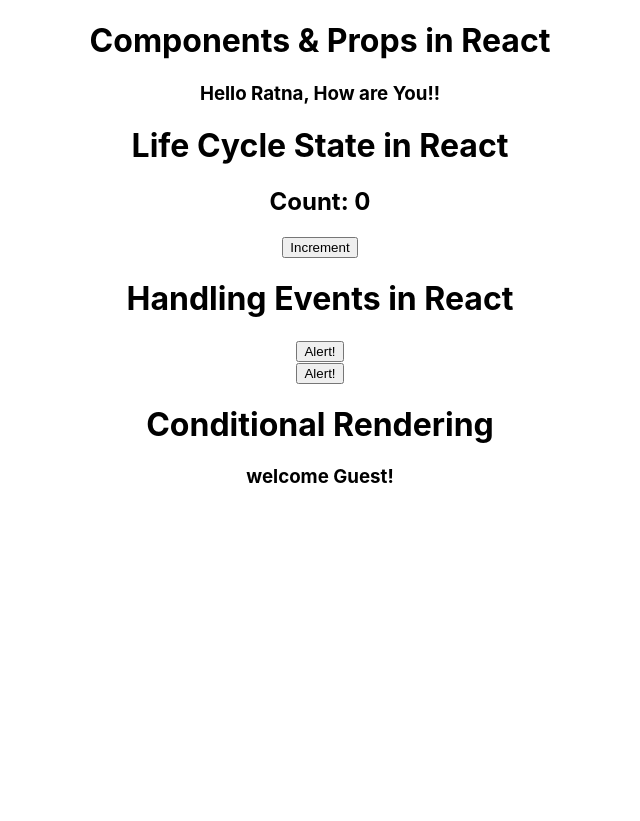
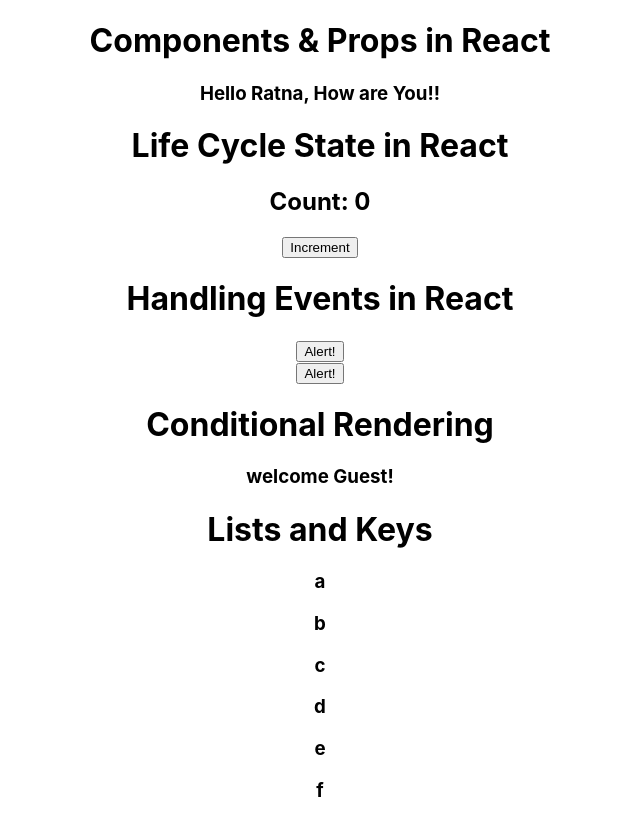
Before and after one commit to Ratna1992/react-template, a React (Create React App) app: page / in a window 1280 px wide. Shown: the whole page, without its empty margins (320-960 px from the left). Before the commit the page ends 800 px from the top, so only its background shows below. Built offline with nearby package versions, Linux system fonts and the light colour scheme.

Commit message:
List and Keys

```diff
--- a/src/App.tsx
+++ b/src/App.tsx
@@ -3,9 +3,11 @@
 import Counter from './classes/Counter';
 import { Alert } from './components/Alert';
 import { Welcome } from './components/Welcome';
+import { AlphaList } from './components/AlphaList';
 
 function App() {
   const isLoggedIn:boolean=false
+  const alphalist = ['a','b','c','d','e','f']
   return (
     <div className="App">
       <h1>Components & Props in React</h1>
@@ -16,6 +18,8 @@
       <Alert msg='Warning! Shoot out Happening'/>
       <h1>Conditional Rendering</h1>
       <Welcome isLoggedIn={isLoggedIn}/>
+      <h1>Lists and Keys</h1>
+      <AlphaList list={alphalist}/>
     </div>
   );
 }
--- /dev/null
+++ b/src/components/AlphaList.tsx
@@ -0,0 +1,14 @@
+import { ListProps } from "./template-types"
+
+export const AlphaList =(props:ListProps)=>{
+
+    return(
+        <div>
+            {
+                props.list.map((ch)=>(
+                    <h3 key = {ch}>{ch}</h3>
+                ))
+            }
+        </div>
+    )
+}
--- a/src/components/template-types.ts
+++ b/src/components/template-types.ts
@@ -5,3 +5,8 @@
 export type StatusProps = {
     isLoggedIn:boolean
 }
+
+export type ListProps={
+
+    list:string[]
+}
```
